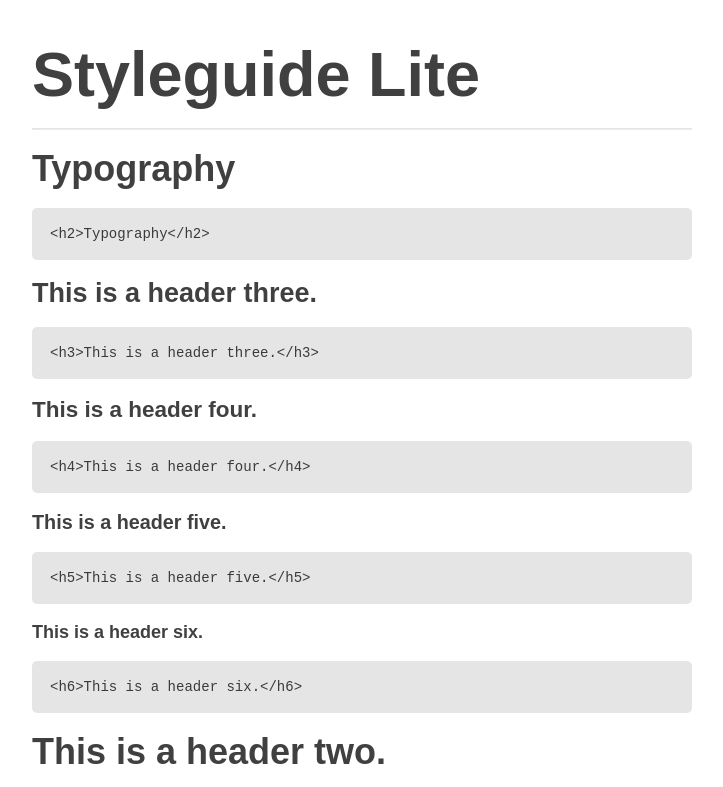
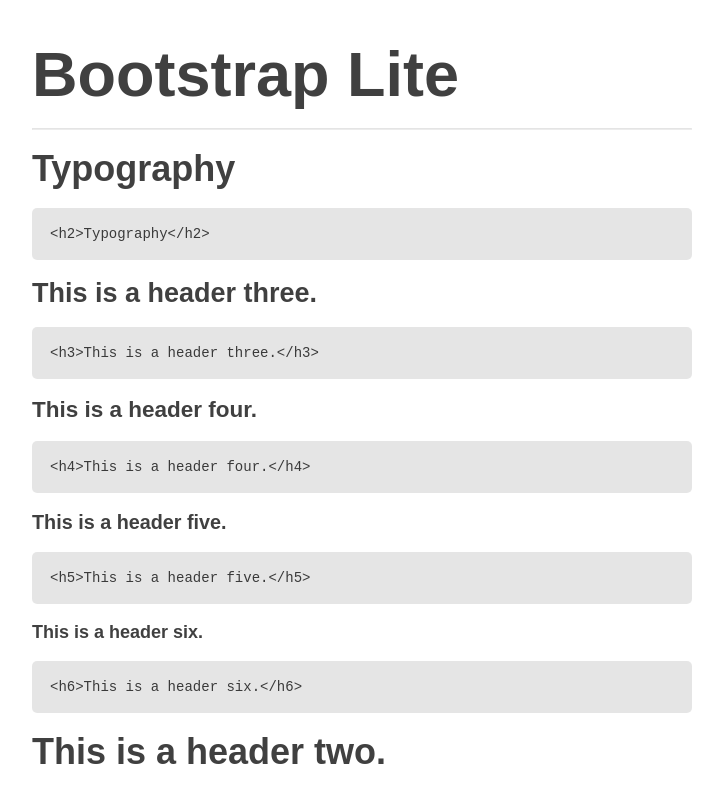
Before and after one commit to webdevan/bootstrap-lite, a website: page src/index.html in a window 1280 px wide. Shown: the top 787 px of the page, without its empty margins (278-1001 px from the left). Drawn offline with nearby package versions, Linux system fonts and the light colour scheme; files that its build step writes are made by us from their sources.

Commit message:
rename the project

```diff
--- a/package.json
+++ b/package.json
@@ -1,5 +1,5 @@
 {
-  "name": "styleguide",
+  "name": "bootstrap-lite",
   "version": "0.0.0",
   "scripts": {
     "start": "snowpack dev",
--- a/src/index.html
+++ b/src/index.html
@@ -4,7 +4,7 @@
     <meta charset="utf-8" />
     <meta name="viewport" content="width=device-width" />
     <meta name="viewport" content="width=device-width, initial-scale=1" />
-    <title>Styleguide Lite</title>
+    <title>Bootstrap Lite</title>
     <link rel="stylesheet" href="./styles/main.css">
   </head>
   <body>
@@ -14,7 +14,7 @@
 
         <article>
 
-          <h1>Styleguide Lite</h1>
+          <h1>Bootstrap Lite</h1>
 
           <hr>
           <h2>Typography</h2>
```
Also changed, not shown: README.md, 1 other file.
